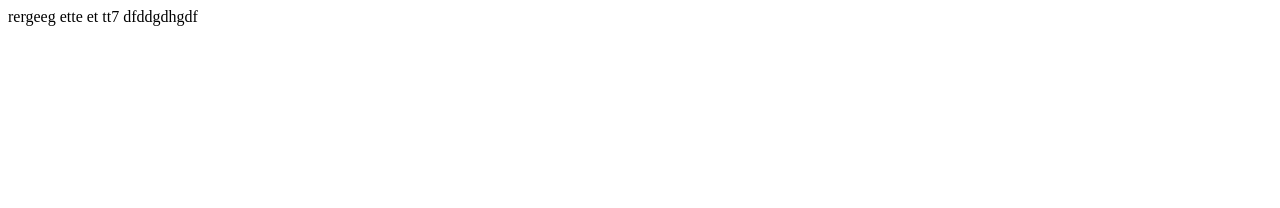
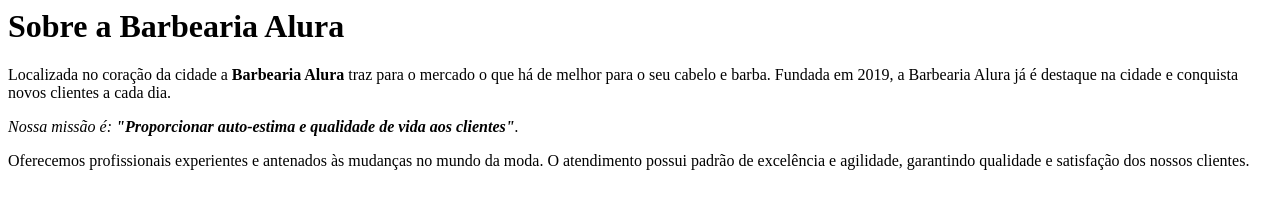
Before and after one commit to laryssazanchi/curso-alura-barbearia, a plain HTML site: page index.html in a window 1280 px wide. Drawn offline with Linux system fonts and the light colour scheme.

Commit message:
Add files via upload

```diff
--- a/index.html
+++ b/index.html
@@ -1,2 +1,8 @@
-rergeeg ette et
-tt7 dfddgdhgdf
+
+<h1>Sobre a Barbearia Alura</h1>
+
+<p>Localizada no coração da cidade a <strong>Barbearia Alura</strong> traz para o mercado o que há de melhor para o seu cabelo e barba. Fundada em 2019, a Barbearia Alura já é destaque na cidade e conquista novos clientes a cada dia.</p>
+
+<p><em>Nossa missão é: <strong>"Proporcionar auto-estima e qualidade de vida aos clientes"</strong>.</em></p>
+
+<p>Oferecemos profissionais experientes e antenados às mudanças no mundo da moda. O atendimento possui padrão de excelência e agilidade, garantindo qualidade e satisfação dos nossos clientes.</p>
```
